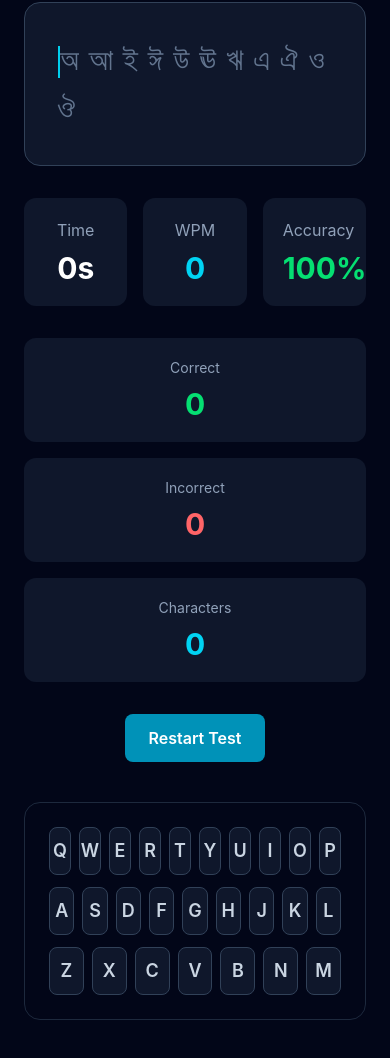
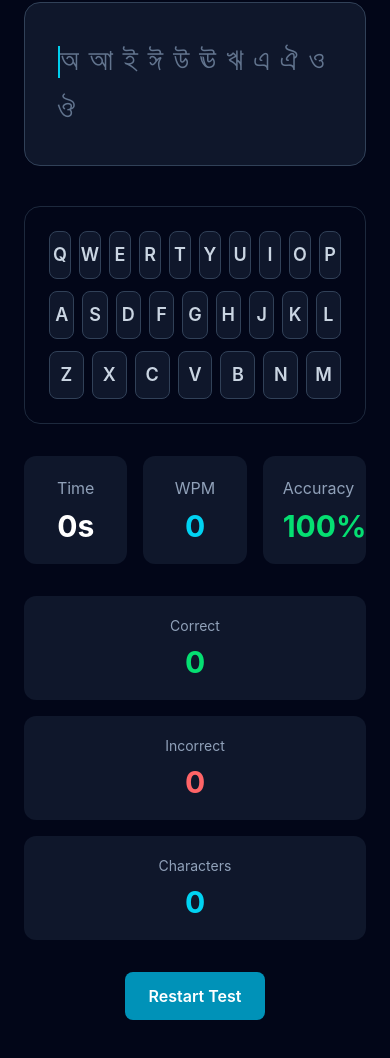
Before and after one commit to andxriyadcoder-devops/bangla-typing-master, a React (Vite) app in the folder client/: page /practice in a window 390 px wide. Shown: the part 932-1990 px from the top of the page. Built offline with nearby package versions, Linux system fonts and the light colour scheme.

Commit message:
refactor: split practice page into reusable components

```diff
--- /dev/null
+++ b/client/src/features/practice/components/LessonSidebar.tsx
@@ -0,0 +1,24 @@
+import LessonList from "../../lessons/LessonList";
+
+interface LessonSidebarProps {
+  lessonId: number;
+  onLessonChange: (id: number) => void;
+}
+
+export default function LessonSidebar({
+  lessonId,
+  onLessonChange,
+}: LessonSidebarProps) {
+  return (
+    <aside className="w-full lg:w-80">
+      <h2 className="mb-5 text-2xl font-bold">
+        Lessons
+      </h2>
+
+      <LessonList
+        activeLessonId={lessonId}
+        onSelect={onLessonChange}
+      />
+    </aside>
+  );
+}
--- /dev/null
+++ b/client/src/features/practice/components/PracticeHeader.tsx
@@ -0,0 +1,24 @@
+import KeyboardLayoutSelector from "../../../components/layout/KeyboardLayoutSelector";
+import type { Lesson } from "../../../types/lesson";
+
+interface PracticeHeaderProps {
+  lesson: Lesson;
+}
+
+export default function PracticeHeader({
+  lesson,
+}: PracticeHeaderProps) {
+  return (
+    <>
+      <h1 className="mb-2 text-4xl font-bold">
+        {lesson.title}
+      </h1>
+
+      <KeyboardLayoutSelector />
+
+      <p className="mb-8 text-slate-400">
+        {lesson.description}
+      </p>
+    </>
+  );
+}
--- /dev/null
+++ b/client/src/features/practice/components/StatsPanel.tsx
@@ -0,0 +1,68 @@
+import StatsBar from "../../../components/typing/StatsBar";
+import RestartButton from "../../../components/typing/RestartButton";
+
+interface StatsPanelProps {
+  seconds: number;
+  accuracy: number;
+  characters: number;
+  correct: number;
+  incorrect: number;
+  onRestart: () => void;
+}
+
+export default function StatsPanel({
+  seconds,
+  accuracy,
+  characters,
+  correct,
+  incorrect,
+  onRestart,
+}: StatsPanelProps) {
+  return (
+    <>
+      <StatsBar
+        seconds={seconds}
+        accuracy={accuracy}
+        characters={characters}
+      />
+
+      <div className="mt-8 grid grid-cols-1 gap-4 md:grid-cols-3">
+
+        <div className="rounded-xl bg-slate-900 p-5 text-center">
+          <h3 className="text-sm text-slate-400">
+            Correct
+          </h3>
+
+          <p className="mt-2 text-3xl font-bold text-green-400">
+            {correct}
+          </p>
+        </div>
+
+        <div className="rounded-xl bg-slate-900 p-5 text-center">
+          <h3 className="text-sm text-slate-400">
+            Incorrect
+          </h3>
+
+          <p className="mt-2 text-3xl font-bold text-red-400">
+            {incorrect}
+          </p>
+        </div>
+
+        <div className="rounded-xl bg-slate-900 p-5 text-center">
+          <h3 className="text-sm text-slate-400">
+            Characters
+          </h3>
+
+          <p className="mt-2 text-3xl font-bold text-cyan-400">
+            {characters}
+          </p>
+        </div>
+
+      </div>
+
+      <RestartButton
+        onRestart={onRestart}
+      />
+    </>
+  );
+}
--- /dev/null
+++ b/client/src/features/practice/components/TypingPanel.tsx
@@ -0,0 +1,50 @@
+import ProgressBar from "../../../components/typing/ProgressBar";
+import TypingText from "../../../components/typing/TypingText";
+import HiddenInput from "../../../components/typing/HiddenInput";
+import Keyboard from "../../../keyboard/Keyboard";
+
+interface TypingPanelProps {
+  text: string;
+  input: string;
+  setInput: (value: string) => void;
+}
+
+export default function TypingPanel({
+  text,
+  input,
+  setInput,
+}: TypingPanelProps) {
+  return (
+    <>
+      <ProgressBar
+        current={input.length}
+        total={text.length}
+      />
+
+      <div
+        className="mt-6 cursor-text rounded-2xl border border-slate-700 bg-slate-900 p-8"
+        onClick={() =>
+          (
+            document.querySelector(
+              "textarea"
+            ) as HTMLTextAreaElement
+          )?.focus()
+        }
+      >
+        <TypingText
+          expected={text}
+          typed={input}
+        />
+      </div>
+
+      <HiddenInput
+        value={input}
+        onChange={setInput}
+      />
+
+      <Keyboard
+        activeKey={input.slice(-1)}
+      />
+    </>
+  );
+}
--- a/client/src/pages/PracticePage.tsx
+++ b/client/src/pages/PracticePage.tsx
@@ -1,21 +1,19 @@
 import { useMemo, useState } from "react";
-
-import TypingText from "../components/typing/TypingText";
-import HiddenInput from "../components/typing/HiddenInput";
-import StatsBar from "../components/typing/StatsBar";
-import ProgressBar from "../components/typing/ProgressBar";
-import RestartButton from "../components/typing/RestartButton";
-import TestCompleted from "../components/typing/TestCompleted";
 
 import { compareText } from "../engine/matcher/compare";
 import { calculateAccuracy } from "../engine/stats/calculate";
+
 import useTypingTimer from "../hooks/useTypingTimer";
 import useLesson from "../hooks/useLesson";
+
 import { unlockLesson } from "../services/progressService";
 
-import LessonList from "../features/lessons/LessonList";
-import Keyboard from "../keyboard/Keyboard";
-import KeyboardLayoutSelector from "../components/layout/KeyboardLayoutSelector";
+import TestCompleted from "../components/typing/TestCompleted";
+
+import PracticeHeader from "../features/practice/components/PracticeHeader";
+import LessonSidebar from "../features/practice/components/LessonSidebar";
+import TypingPanel from "../features/practice/components/TypingPanel";
+import StatsPanel from "../features/practice/components/StatsPanel";
 
 export default function PracticePage() {
   const [input, setInput] = useState("");
@@ -26,7 +24,6 @@ export default function PracticePage() {
     setLessonId,
   } = useLesson();
 
-  // সব Hook সব সময় আগে কল হবে
   const lessonText = lesson?.text ?? "";
 
   const seconds = useTypingTimer(input.length > 0);
@@ -44,17 +41,18 @@ export default function PracticePage() {
   const handleRestart = () => {
     setInput("");
   };
-  const handleComplete = () => {
-    unlockLesson(lesson.id + 1);
- };
-
 
   const handleLessonChange = (id: number) => {
     setLessonId(id);
     setInput("");
   };
 
-  // সব Hook-এর পরে Return Check
+  const handleComplete = () => {
+    if (lesson) {
+      unlockLesson(lesson.id + 1);
+    }
+  };
+
   if (!lesson) {
     return (
       <div className="flex min-h-screen items-center justify-center bg-slate-950 text-white">
@@ -68,104 +66,32 @@ export default function PracticePage() {
       <div className="min-h-screen bg-slate-950 text-white">
         <div className="mx-auto flex max-w-7xl flex-col gap-8 px-6 py-24 lg:flex-row">
 
-          {/* Sidebar */}
-          <aside className="w-full lg:w-80">
-            <h2 className="mb-5 text-2xl font-bold">
-              Lessons
-            </h2>
+          <LessonSidebar
+            lessonId={lessonId}
+            onLessonChange={handleLessonChange}
+          />
 
-            <LessonList
-              activeLessonId={lessonId}
-              onSelect={handleLessonChange}
-            />
-          </aside>
-
-          {/* Main Content */}
           <main className="flex-1">
 
-            <h1 className="mb-2 text-4xl font-bold">
-              {lesson.title}
-            </h1>
-            <KeyboardLayoutSelector />
+            <PracticeHeader lesson={lesson} />
 
-            <p className="mb-8 text-slate-400">
-              {lesson.description}
-            </p>
-
-            <ProgressBar
-              current={input.length}
-              total={lesson.text.length}
+            <TypingPanel
+              text={lesson.text}
+              input={input}
+              setInput={setInput}
             />
 
-            <div
-              className="mt-6 cursor-text rounded-2xl border border-slate-700 bg-slate-900 p-8"
-              onClick={() =>
-                (
-                  document.querySelector(
-                    "textarea"
-                  ) as HTMLTextAreaElement
-                )?.focus()
-              }
-            >
-              <TypingText
-                expected={lesson.text}
-                typed={input}
-              />
-            </div>
-
-            <HiddenInput
-              value={input}
-              onChange={setInput}
-            />
-
-            <StatsBar
+            <StatsPanel
               seconds={seconds}
               accuracy={accuracy}
               characters={input.length}
-            />
-
-            <div className="mt-8 grid grid-cols-1 gap-4 md:grid-cols-3">
-
-              <div className="rounded-xl bg-slate-900 p-5 text-center">
-                <h3 className="text-sm text-slate-400">
-                  Correct
-                </h3>
-
-                <p className="mt-2 text-3xl font-bold text-green-400">
-                  {result.correct}
-                </p>
-              </div>
-
-              <div className="rounded-xl bg-slate-900 p-5 text-center">
-                <h3 className="text-sm text-slate-400">
-                  Incorrect
-                </h3>
-
-                <p className="mt-2 text-3xl font-bold text-red-400">
-                  {result.incorrect}
-                </p>
-              </div>
-
-              <div className="rounded-xl bg-slate-900 p-5 text-center">
-                <h3 className="text-sm text-slate-400">
-                  Characters
-                </h3>
-
-                <p className="mt-2 text-3xl font-bold text-cyan-400">
-                  {input.length}
-                </p>
-              </div>
-
-            </div>
-
-            <RestartButton
+              correct={result.correct}
+              incorrect={result.incorrect}
               onRestart={handleRestart}
-            />
-            <Keyboard
-              activeKey={input.slice(-1)}
             />
 
           </main>
+
         </div>
       </div>
 
```
Lines whose indentation alone changed are shown as unchanged.
